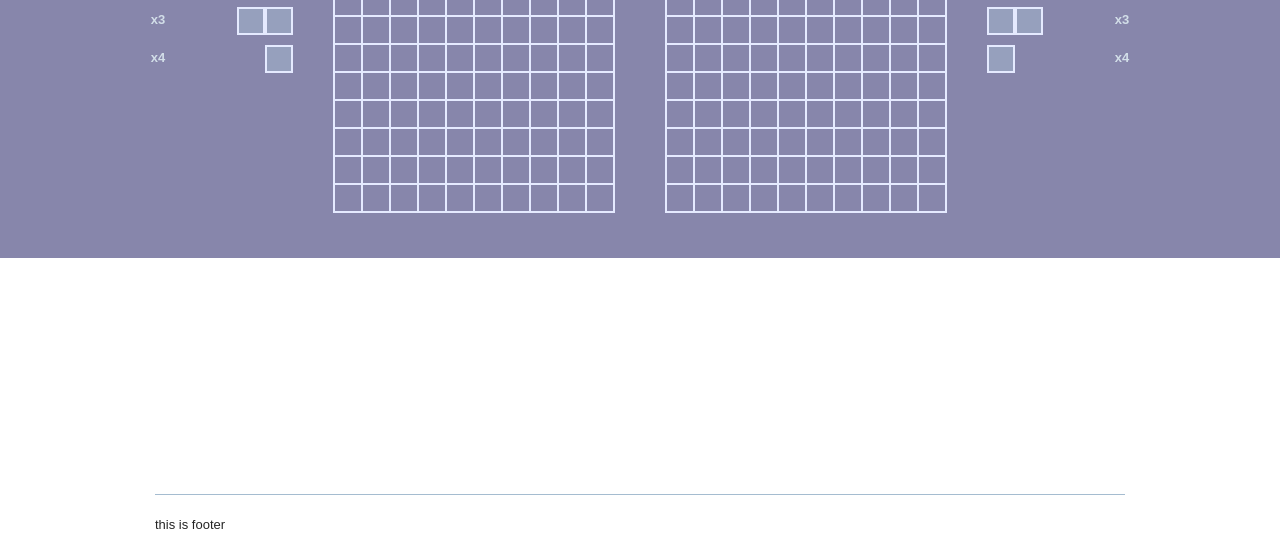
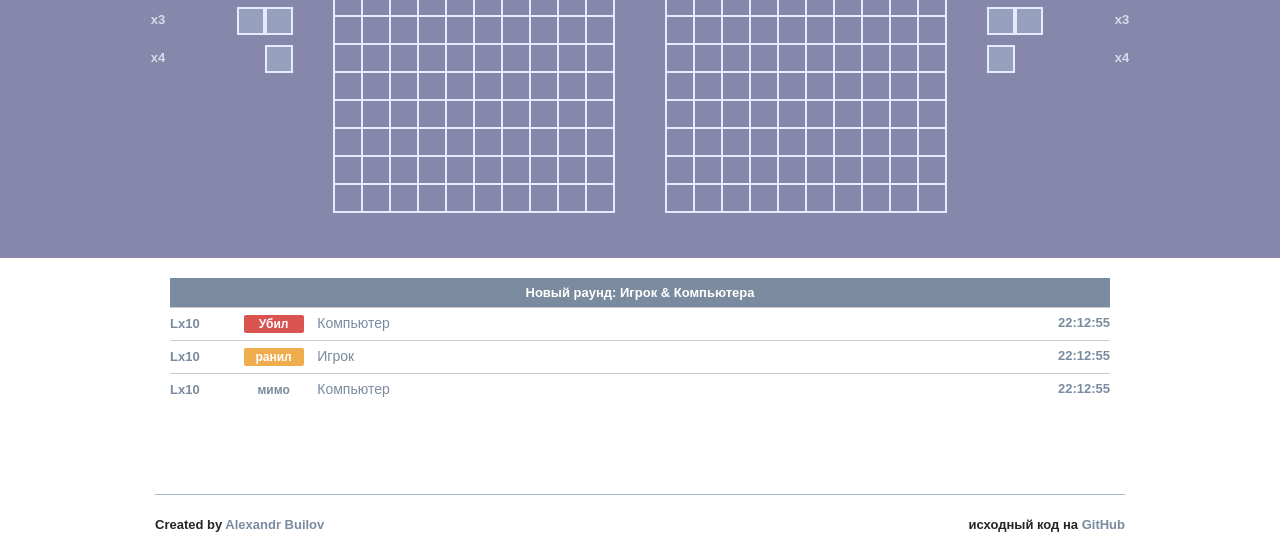
Before and after one commit to alx2das/battlefield-js, a plain HTML site: page index.html in a window 1280 px wide. Shown: the part 245-800 px from the top of the page. Drawn offline with Linux system fonts and the light colour scheme.

Commit message:
fix tmp and add log-box

```diff
--- a/index.html
+++ b/index.html
@@ -32,7 +32,6 @@
             <span class="name">Компьютер</span>
         </div>
         <div class="game-field">
-
             <div class="board lf">
                 <table class="field">
                     <tr>
@@ -338,17 +337,42 @@
                 </div>
             </div>
             <div class="clear"></div>
-
         </div>
     </div>
 
     <div class="wrap">
+        <div class="game-log">
+            <ul>
+                <li class="new-game">Новый раунд: Игрок <b>&</b> Компьютера</li>
+                <li>
+                    <span class="point">Lx10</span>
+                    <span class="type kil">Убил</span>
+                    <span class="name">Компьютер</span>
+                    <span class="time">22:12:55</span>
+                </li>
+                <li>
+                    <span class="point">Lx10</span>
+                    <span class="type war">ранил</span>
+                    <span class="name">Игрок</span>
+                    <span class="time">22:12:55</span>
+                </li>
+                <li>
+                    <span class="point">Lx10</span>
+                    <span class="type nul">мимо</span>
+                    <span class="name">Компьютер</span>
+                    <span class="time">22:12:55</span>
+                </li>
+            </ul>
+        </div>
     </div>
-
+    <div class="clearFooter"></div>
 </div>
-<div class="wrap">
-    <div class="footer">
-        this is footer
+<div class="footer">
+    <div class="wrap">
+        Created by <a href="#">Alexandr Builov</a>
+        <span style="float: right">
+            исходный код на <a href="https://github.com/alx2das/battlefield-js">GitHub</a>
+        </span>
     </div>
 </div>
 
--- a/src/battlefield.css
+++ b/src/battlefield.css
@@ -1,5 +1,6 @@
 * { margin: 0; padding: 0; }
-html, body, .container { min-height: 100%; height: 100%; }
+html, body { height: 100% }
+.container { min-height: 100%; }
 body { font-family: Arial, sans-serif; color: #252525; font-size: 13px; }
 a { color: #7a8b9f; text-decoration: none; }
 a:hover { border-bottom: 1px solid #A5BCD0; }
@@ -53,4 +54,21 @@ table.field td .box.auto-null, table.field td .box.null {
     text-align: center; color: #d2dee8; font-weight: 700; display: inline-block;
     background: none; border: none }
 
-.footer { border-top: 1px solid #A5BCD0; margin-top: -61px; padding: 20px 0; line-height: 20px; }
+.game-log { display: block; max-height: 300px; padding: 0 15px; margin-bottom: 25px; overflow-y: auto }
+.game-log ul { width: 100%; margin: 0; padding: 0; list-style: none }
+.game-log ul li { display: block; padding: 7px 0; border-bottom: 1px solid #cacaca }
+.game-log ul li.new-game { text-align: center; font-weight: 700; font-size: 13px; color: #fff; background-color: #7a8b9f }
+
+.game-log ul li:last-child { border-bottom: none }
+.game-log span { display: inline-block; font-size: 13px; color: #7a8b9f }
+.game-log span.point, .game-log span.type { width: 60px }
+.game-log span.point { font-weight: 700 }
+.game-log span.type { margin: 0 10px; font-size: 12px; padding: 2px 0; text-align: center; border-radius: 2px; font-weight: 700 }
+.game-log span.name { font-size: 14px }
+.game-log span.time { float: right; font-weight: 700 }
+.game-log span.type.kil { background-color: #d9534f; color: #fff }
+.game-log span.type.war { background-color: #f0ad4e; color: #fff }
+
+.clearFooter { height: 61px }
+.footer { margin-top: -61px; font-size: 13px; font-weight: 700 }
+.footer .wrap { border-top: 1px solid #A5BCD0; padding: 20px 0; line-height: 20px; }
```
